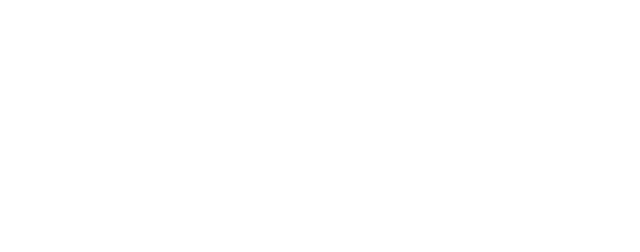
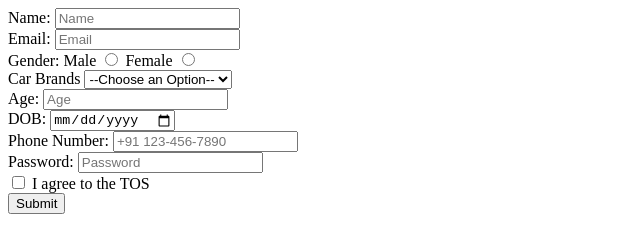
Before and after one commit to acciojob/signup-form-car-Saurabhmishra1909, a website: page main.html in a window 1280 px wide. Shown: the whole page, without its empty margins (0-640 px from the left). Drawn offline with Linux system fonts and the light colour scheme.

Commit message:
created a submission

```diff
--- a/main.html
+++ b/main.html
@@ -8,6 +8,56 @@
 
 <body>
 	<!-- the entire body must be written by student -->
+	<form method="post">
+		<div>
+			<label for="name">Name:</label>
+			<input type="text" id="name" placeholder="Name" required>
+		</div>
+		<div>
+			<label for="email">Email:</label>
+			<input type="text" id="email" placeholder="Email" required>
+		</div>
+		<div>
+			<span>Gender:</span>
+			<label for="gender_m" >Male</label>
+			<input type="radio" id="gender_m" name="gender" required>
+			<label for="gender_f">Female</label>
+			<input type="radio" id="gender_f" name="gender" required>
+		</div>
+		<div>
+			<label for="cars" >Car Brands</label>
+			<select id="cars" required>
+				<option value="">--Choose an Option--</option>
+				<option value="toyota">Toyota</option>
+				<option value="honda">Honda</option>
+				<option value="ford">ford</option>
+				<option value="bmw">BMW</option>
+			</select>
+		</div>
+		<div>
+			<label for="age">Age:</label>
+			<input type="number" id="age" placeholder="Age" required>
+		</div>
+		<div>
+			<label for="dob">DOB:</label>
+			<input type="date" id="dob" required>
+		</div>
+		<div>
+			<label for="tel">Phone Number:</label>
+			<input type="tel" id="tel" placeholder="+91 123-456-7890">
+		</div>
+		<div>
+			<label for="password">Password:</label>
+			<input type="password" id="password" placeholder="Password" required>
+		</div>
+		<div>
+			<input type="checkbox" id="tos" required>
+			<label for="tos">I agree to the TOS</label>
+		</div>
+		<div>
+			<button type="submit">Submit</button>
+		</div>
+	</form>
     <script type="text/javascript" src="./script.js">
 </script>
 
```
